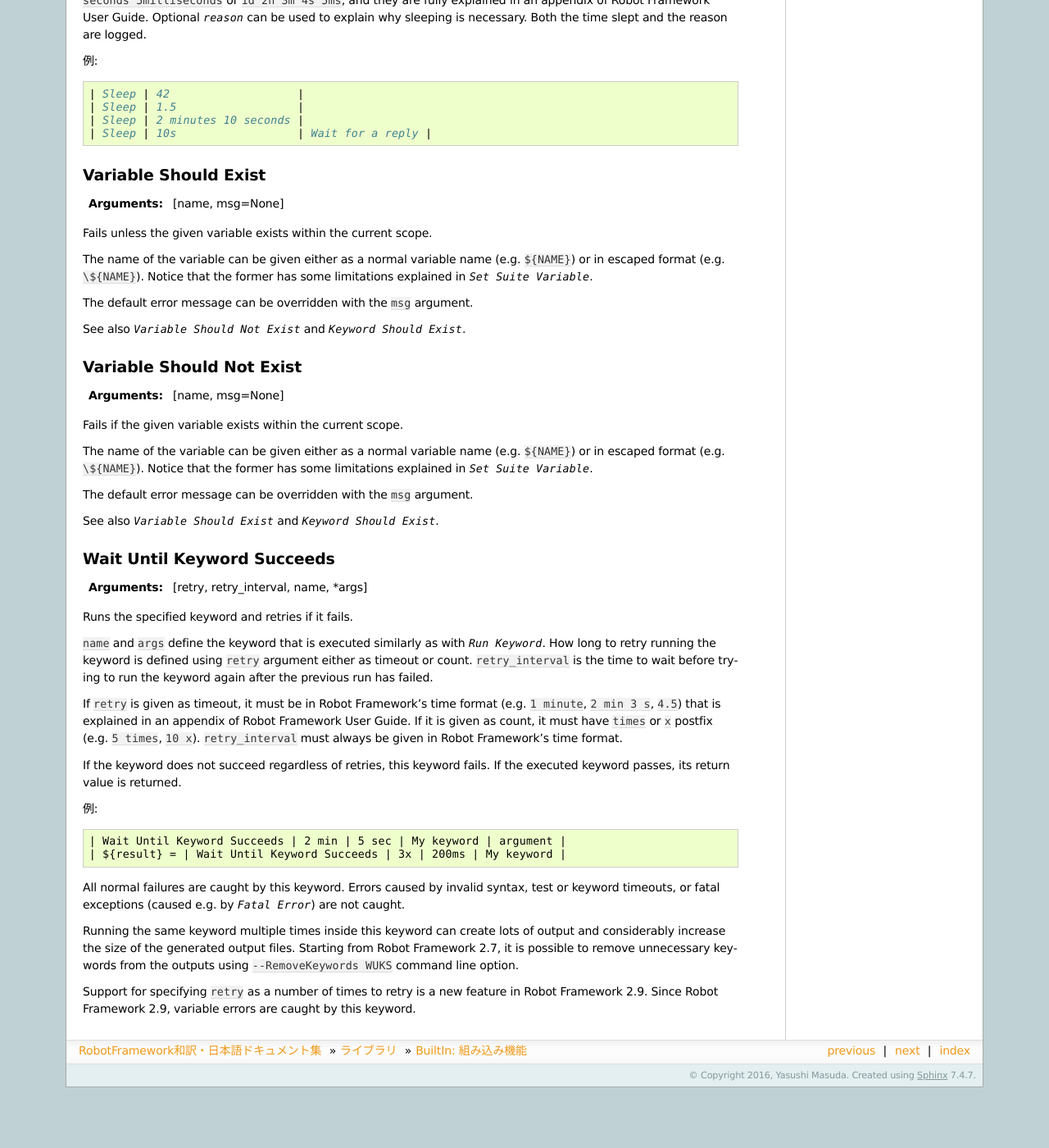
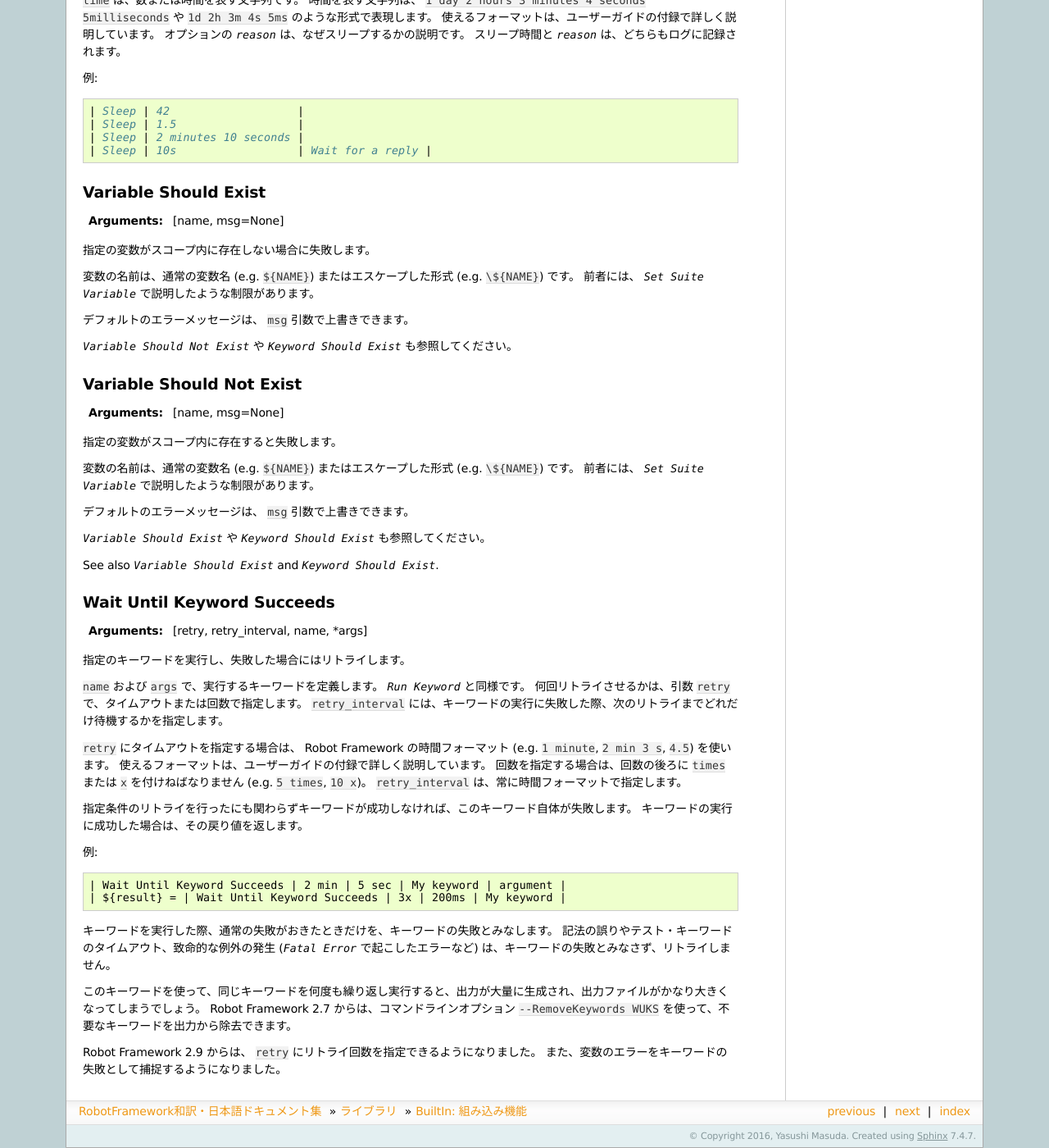
Before and after one commit to whosaysni/robotframework-ja, a Sphinx documentation site: the page built from docs/lib/BuiltIn.rst, in a window 1280 px wide and 1400 px high, scrolled down 36868 px. Shown: the whole window at 82% size. Built offline with Sphinx 7.4.7, drawn with Linux system fonts in a browser that asks for light colours; before the commit the page ends 38194 px from its top, so only the background shows below that; some of the changed text lies outside the part shown.

Commit message:
組み込みライブラリの一部と、変数の節の一部を訳出した。

```diff
--- a/docs/lib/BuiltIn.rst
+++ b/docs/lib/BuiltIn.rst
@@ -10,7 +10,7 @@ Named arguments:  supported
 
 
 目次
-~~~~~~~~~~~~~~~~~~~~~~~~~~~~~~~~~~~~~~~~~~~~~~
+~~~~~~
 
 - `HTMLエラーメッセージ <HTML error messages>`_
 - `式の評価 <Evaluating expressions>`_
@@ -22,7 +22,7 @@ Named arguments:  supported
 .. _HTML error messages:
 
 HTMLエラーメッセージ
----------------------------------------------------
+----------------------
 
 キーワードの多くは、エラーメッセージのオプションを持っています。エラーメッセージは、キーワードの実行に失敗した際に使われます。 Robot Framework 2.8 からは、エラーメッセージの先頭に ``*HTML*`` を付けることで、 HTML 形式のエラーメッセージを使えるようになりました。使い方の例は `Fail` キーワードを参照してください。メッセージの HTML 化は、BuiltIn 以外のライブラリでも使えます。
 
@@ -30,7 +30,7 @@ HTMLエラーメッセージ
 .. _Evaluating expressions:
 
 式の評価
----------------------------------------------------
+----------
 
 `Evaluate` や `Run Keyword If` 、 `Should Be True` といったキーワードは、引数に式を指定でき、式は Python の `eval <https://docs.python.org/2/library/functions.html#eval>`_ で評価されます。そのため、 ``len()`` や ``int`` といった Python の組み込み関数を使えます。
 `Evaluate` では、自作のモジュールや実行に使う名前空間を設定できます。
@@ -77,7 +77,7 @@ Robot Framework 2.9 からは、変数自体を評価ネームスペース (eval
 .. _Boolean arguments:
 
 ブール型の引数
----------------------------------------------------
+-----------------
 
 キーワードの中には、値を true または false のブール型として扱うものがあります。
 そうしたキーワードの文字列を渡す場合、空文字と、 ``false`` または ``no`` (いずれも大小文字を区別しない) は False 扱いになります。
@@ -110,7 +110,7 @@ Robot Framework 2.9 以前では、原則、 ``false`` や ``no`` も含め、
 .. _Multiline string comparisons:
 
 複数行からなる文字列の比較
----------------------------------------------------
+---------------------------
 
 Robot Framework 2.9.1 からは、 `Should Be Equal` や `Should Be Equal As Strings` は、文字列が一致しないときに、 `unified diff形式 <https://en.wikipedia.org/wiki/Diff_utility#Unified_format>`_ でメッセージを出力します。
 
@@ -141,10 +141,10 @@ Robot Framework 2.9.1 からは、 `Should Be Equal` や `Should Be Equal As Str
 .. _Keywords:
 
 キーワード
----------------------------------------------------
+-----------
 
 Call Method
-~~~~~~~~~~~~~~~~~~~~~~~~~~~~~~~~~~~~~~~~~~~~~~
+~~~~~~~~~~~~
 
 :Arguments:  [object, method_name, \*args, \*\*kwargs]
 
@@ -166,7 +166,7 @@ Robot Framework 2.9 からは、 ``**kwargs`` のサポートが追加され、
   | Call Method      | ${object}    | positional   | escaped\=equals  |
 
 Catenate
-~~~~~~~~~~~~~~~~~~~~~~~~~~~~~~~~~~~~~~~~~~~~~~
+~~~~~~~~~
 
 :Arguments:  [\*items]
 
@@ -186,7 +186,7 @@ Catenate
   | ${str3} = 'Helloworld'
 
 Comment
-~~~~~~~~~~~~~~~~~~~~~~~~~~~~~~~~~~~~~~~~~~~~~~
+~~~~~~~~
 
 :Arguments:  [\*messages]
 
@@ -197,7 +197,7 @@ Comment
 変数の値を出力したいときは、 `Log` や `Log Many` を使ってください。
 
 Continue For Loop
-~~~~~~~~~~~~~~~~~~~~~~~~~~~~~~~~~~~~~~~~~~~~~~
+~~~~~~~~~~~~~~~~~~
 
 :Arguments:  []
 
@@ -219,7 +219,7 @@ Continue For Loop
 Robot Framework 2.8 で追加されました。
 
 Continue For Loop If
-~~~~~~~~~~~~~~~~~~~~~~~~~~~~~~~~~~~~~~~~~~~~~~
+~~~~~~~~~~~~~~~~~~~~~
 
 :Arguments:  [condition]
 
@@ -239,7 +239,7 @@ Continue For Loop If
 Robot Framework 2.8 で追加されました。
 
 Convert To Binary
-~~~~~~~~~~~~~~~~~~~~~~~~~~~~~~~~~~~~~~~~~~~~~~
+~~~~~~~~~~~~~~~~~~
 
 :Arguments:  [item, base=None, prefix=None, length=None]
 
@@ -259,7 +259,7 @@ Convert To Binary
 `Convert To Integer`, `Convert To Octal`, `Convert To Hex` も参照してください。
 
 Convert To Boolean
-~~~~~~~~~~~~~~~~~~~~~~~~~~~~~~~~~~~~~~~~~~~~~~
+~~~~~~~~~~~~~~~~~~~
 
 :Arguments:  [item]
 
@@ -269,7 +269,7 @@ Convert To Boolean
 それ以外の値に対しては、 Python の ``bool()`` メソッドによる `真偽値 <http://docs.python.org/2/library/stdtypes.html#truth>`_ を返します。
 
 Convert To Bytes
-~~~~~~~~~~~~~~~~~~~~~~~~~~~~~~~~~~~~~~~~~~~~~~
+~~~~~~~~~~~~~~~~~
 
 :Arguments:  [input, input_type=text]
 
@@ -311,26 +311,20 @@ Convert To Bytes
 Robot Framework 2.8.2 で追加されました。
 
 Convert To Hex
-~~~~~~~~~~~~~~~~~~~~~~~~~~~~~~~~~~~~~~~~~~~~~~
+~~~~~~~~~~~~~~~
 
 :Arguments:  [item, base=None, prefix=None, length=None, lowercase=False]
 
 
-Converts the given item to a hexadecimal string.
-
-The ``item``, with an optional ``base``, is first converted to an
-integer using `Convert To Integer` internally. After that it
-is converted to a hexadecimal number (base 16) represented as
-a string such as ``FF0A``.
-
-The returned value can contain an optional ``prefix`` and can be
-required to be of minimum ``length`` (excluding the prefix and a
-possible minus sign). If the value is initially shorter than
-the required length, it is padded with zeros.
-
-By default the value is returned as an upper case string, but the
-``lowercase`` argument a true value (see `Boolean arguments`) turns
-the value (but not the given prefix) to lower case.
+item を整数値とみなして、16進表現の文字列に変換します。
+
+``item`` は、まずオプション ``base`` をもとに、内部的に `Convert To Integer` で整数に変換されます。
+その後、16進数 (基数16) の表現に変換され、 ``FF0A`` のような文字列になります。
+
+戻り値にはオプションの (0x...やH...のような) ``prefix``を付加できます。
+また、 ``length`` で (プレフィクスや符号を除いた) 最小の長さを指定でき、変換後の文字列が最小の長さに満たないときにゼロ詰めできます。
+
+デフォルトの設定では、値は大文字で表現されますが、引数 ``lowercase`` を真値 (:ref:`ブール型の引数 <boolean arguments>` 参照) にすると、(プレフィクス以外の) 文字を小文字にします。
 
 例::
 
@@ -338,26 +332,24 @@ the value (but not the given prefix) to lower case.
   | ${result} = | Convert To Hex | -10 | prefix=0x | length=2     | # Result is -0x0A |
   | ${result} = | Convert To Hex | 255 | prefix=X | lowercase=yes | # Result is Xff   |
 
-See also `Convert To Integer`, `Convert To Binary` and `Convert To Octal`.
+`Convert To Integer`, `Convert To Binary`, `Convert To Octal` も参照してください。
 
 Convert To Integer
-~~~~~~~~~~~~~~~~~~~~~~~~~~~~~~~~~~~~~~~~~~~~~~
+~~~~~~~~~~~~~~~~~~~~
 
 :Arguments:  [item, base=None]
 
-Converts the given item to an integer number.
-
-If the given item is a string, it is by default expected to be an
-integer in base 10. There are two ways to convert from other bases:
-
-- Give base explicitly to the keyword as ``base`` argument.
-
-- Prefix the given string with the base so that ``0b`` means binary
-  (base 2), ``0o`` means octal (base 8), and ``0x`` means hex (base 16).
-  The prefix is considered only when ``base`` argument is not given and
-  may itself be prefixed with a plus or minus sign.
-
-The syntax is case-insensitive and possible spaces are ignored.
+item を整数に変換します。
+
+item が文字列の場合は、通常は基数 10 の整数として変換します。
+以下のような場合は、基数が変わります:
+
+- 引数で ``base`` を明に指定した場合。
+
+- 文字列の先頭に特定のプレフィクスが付いている場合。例えば、 ``0b`` は2進 (基数2), ``0o`` は8進 (基数 8), ``0x`` は 16 進 (基数 16) です。
+  プレフィクスを解釈するのは ``base`` を指定していないときだけで、プラス・マイナス符号はプレフィクスより前に付けます。
+
+大小文字の区別はせず、スペースを無視します。
 
 例::
 
@@ -368,21 +360,19 @@ The syntax is case-insensitive and possible spaces are ignored.
   | ${result} = | Convert To Integer | 0b100  |    | # Result is 4     |
   | ${result} = | Convert To Integer | -0x100 |    | # Result is -256  |
 
-See also `Convert To Number`, `Convert To Binary`, `Convert To Octal`,
-`Convert To Hex`, and `Convert To Bytes`.
+`Convert To Number`, `Convert To Binary`, `Convert To Octal`,
+`Convert To Hex`, `Convert To Bytes` も参照してください。
 
 Convert To Number
-~~~~~~~~~~~~~~~~~~~~~~~~~~~~~~~~~~~~~~~~~~~~~~
+~~~~~~~~~~~~~~~~~~~
 
 :Arguments:  [item, precision=None]
 
-Converts the given item to a floating point number.
-
-If the optional ``precision`` is positive or zero, the returned number
-is rounded to that number of decimal digits. Negative precision means
-that the number is rounded to the closest multiple of 10 to the power
-of the absolute precision. If a number is equally close to a certain
-precision, it is always rounded away from zero.
+item を浮動小数点数に変換します。
+
+オプションの ``precision`` が非負の整数の場合、戻り値は少数部が指定した桁数になるよう丸められます。
+負の整数を指定すると、その数の絶対値分の桁で値を丸めます。
+切り捨てと切り上げの丸め誤差が等しくなる場合には、常に、値がゼロから離れる方向に切り捨て・切り上げ処理します。
 
 例::
 
@@ -391,32 +381,29 @@ precision, it is always rounded away from zero.
   | ${result} = | Convert To Number | 42.512 | 0  | # Result is 43.0   |
   | ${result} = | Convert To Number | 42.512 | -1 | # Result is 40.0   |
 
-Notice that machines generally cannot store floating point numbers
-accurately. This may cause surprises with these numbers in general
-and also when they are rounded. For more information see, for example,
-these resources:
+一般的に、計算機は、浮動小数点を厳密に表現できません。
+そのため、変換後の値や、値丸めの結果が期待通りにならないことがあるので注意しましょう。
+詳しくは、以下の文献などを参照してください:
+
 
 - http://docs.python.org/2/tutorial/floatingpoint.html
 - http://randomascii.wordpress.com/2012/02/25/comparing-floating-point-numbers-2012-edition
 
-If you need an integer number, use `Convert To Integer` instead.
+整数への変換を行いたければ `Convert To Integer` を使ってください。
 
 Convert To Octal
-~~~~~~~~~~~~~~~~~~~~~~~~~~~~~~~~~~~~~~~~~~~~~~
+~~~~~~~~~~~~~~~~~~
 
 :Arguments:  [item, base=None, prefix=None, length=None]
 
-Converts the given item to an octal string.
-
-The ``item``, with an optional ``base``, is first converted to an
-integer using `Convert To Integer` internally. After that it
-is converted to an octal number (base 8) represented as a
-string such as ``775``.
-
-The returned value can contain an optional ``prefix`` and can be
-required to be of minimum ``length`` (excluding the prefix and a
-possible minus sign). If the value is initially shorter than
-the required length, it is padded with zeros.
+item を 8 進表現の文字列に変換します。
+
+``item`` は、まずオプション ``base`` をもとに、内部的に `Convert To Integer` で整数に変換されます。
+その後、8進数 (基数 8) の表現に変換され、 ``775`` のような文字列になります。
+
+戻り値にはオプションの (0o...やO...のような) ``prefix`` を付加できます。
+また、 ``length`` で (プレフィクスや符号を除いた) 最小の長さを指定でき、変換後の文字列が最小の長さに満たないときにゼロ詰めできます。
+
 
 例::
 
@@ -424,29 +411,28 @@ the required length, it is padded with zeros.
   | ${result} = | Convert To Octal | -F | base=16    | prefix=0 | # Result is -017    |
   | ${result} = | Convert To Octal | 16 | prefix=oct | length=4 | # Result is oct0020 |
 
-See also `Convert To Integer`, `Convert To Binary` and `Convert To Hex`.
+`Convert To Integer`, `Convert To Binary`, `Convert To Hex` も参照してください。
+
 
 Convert To String
-~~~~~~~~~~~~~~~~~~~~~~~~~~~~~~~~~~~~~~~~~~~~~~
+~~~~~~~~~~~~~~~~~~~
 
 :Arguments:  [item]
 
-Converts the given item to a Unicode string.
-
-Uses ``__unicode__`` or ``__str__`` method with Python objects and
-``toString`` with Java objects.
-
-Use `Encode String To Bytes` and `Decode Bytes To String` keywords
-in ``String`` library if you need to convert between Unicode and byte
-strings using different encodings. Use `Convert To Bytes` if you just
-want to create byte strings.
+item を Unicode 文字列に変換します。
+
+Python オブジェクトに対しては ``__unicode__`` や ``__str__`` メソッドを、 Java オブジェクトに対しては ``toString`` を使います。
+
+Unicode と様々なエンコーディングのバイト文字列の間で変換したいときには、 ``String`` ライブラリの `Encode String To Bytes` や `Decode Bytes To String` を使ってください。
+単にバイト文字列を生成したいときには、 `Convert To Bytes` を使ってください。
+
 
 Create Dictionary
-~~~~~~~~~~~~~~~~~~~~~~~~~~~~~~~~~~~~~~~~~~~~~~
+~~~~~~~~~~~~~~~~~~~
 
 :Arguments:  [\*items]
 
-Creates and returns a dictionary based on given items.
+items をから辞書を生成して返します。
 
 Items are given using ``key=value`` syntax same way as ``&{dictionary}``
 variables are created in the Variable table. Both keys and values
@@ -2482,17 +2468,18 @@ error message with ``msg`` and ``values``.
 
 
 Sleep
-~~~~~~~~~~~~~~~~~~~~~~~~~~~~~~~~~~~~~~~~~~~~~~
+~~~~~~~
 
 :Arguments:  [time\_, reason=None]
 
-Pauses the test executed for the given time.
-
-``time`` may be either a number or a time string. Time strings are in
-a format such as ``1 day 2 hours 3 minutes 4 seconds 5milliseconds`` or
-``1d 2h 3m 4s 5ms``, and they are fully explained in an appendix of
-Robot Framework User Guide. Optional `reason` can be used to explain why
-sleeping is necessary. Both the time slept and the reason are logged.
+指定時間の間、テストの実行を停止します。
+
+``time`` は、数または時間を表す文字列です。
+時間を表す文字列は、 ``1 day 2 hours 3 minutes 4 seconds 5milliseconds`` や ``1d 2h 3m 4s 5ms`` のような形式で表現します。
+使えるフォーマットは、ユーザーガイドの付録で詳しく説明しています。
+オプションの `reason` は、なぜスリープするかの説明です。
+スリープ時間と `reason` は、どちらもログに記録されます。
+
 
 例:
 
@@ -2505,33 +2492,33 @@ sleeping is necessary. Both the time slept and the reason are logged.
 
 
 Variable Should Exist
-~~~~~~~~~~~~~~~~~~~~~~~~~~~~~~~~~~~~~~~~~~~~~~
+~~~~~~~~~~~~~~~~~~~~~~~
 
 :Arguments:  [name, msg=None]
 
-Fails unless the given variable exists within the current scope.
-
-The name of the variable can be given either as a normal variable name
-(e.g. ``${NAME}``) or in escaped format (e.g. ``\${NAME}``). Notice
-that the former has some limitations explained in `Set Suite Variable`.
-
-The default error message can be overridden with the ``msg`` argument.
-
-See also `Variable Should Not Exist` and `Keyword Should Exist`.
+指定の変数がスコープ内に存在しない場合に失敗します。
+
+変数の名前は、通常の変数名 (e.g. ``${NAME}``) またはエスケープした形式 (e.g. ``\${NAME}``) です。
+前者には、 `Set Suite Variable` で説明したような制限があります。
+
+デフォルトのエラーメッセージは、 ``msg`` 引数で上書きできます。
+
+`Variable Should Not Exist` や `Keyword Should Exist` も参照してください。
 
 
 Variable Should Not Exist
-~~~~~~~~~~~~~~~~~~~~~~~~~~~~~~~~~~~~~~~~~~~~~~
+~~~~~~~~~~~~~~~~~~~~~~~~~~~
 
 :Arguments:  [name, msg=None]
 
-Fails if the given variable exists within the current scope.
-
-The name of the variable can be given either as a normal variable name
-(e.g. ``${NAME}``) or in escaped format (e.g. ``\${NAME}``). Notice
-that the former has some limitations explained in `Set Suite Variable`.
-
-The default error message can be overridden with the ``msg`` argument.
+指定の変数がスコープ内に存在すると失敗します。
+
+変数の名前は、通常の変数名 (e.g. ``${NAME}``) またはエスケープした形式 (e.g. ``\${NAME}``) です。
+前者には、 `Set Suite Variable` で説明したような制限があります。
+
+デフォルトのエラーメッセージは、 ``msg`` 引数で上書きできます。
+
+`Variable Should Exist` や `Keyword Should Exist` も参照してください。
 
 See also `Variable Should Exist` and `Keyword Should Exist`.
 
@@ -2541,39 +2528,30 @@ Wait Until Keyword Succeeds
 
 :Arguments:  [retry, retry_interval, name, \*args]
 
-Runs the specified keyword and retries if it fails.
-
-``name`` and ``args`` define the keyword that is executed similarly
-as with `Run Keyword`. How long to retry running the keyword is
-defined using ``retry`` argument either as timeout or count.
-``retry_interval`` is the time to wait before trying to run the
-keyword again after the previous run has failed.
-
-If ``retry`` is given as timeout, it must be in Robot Framework's
-time format (e.g. ``1 minute``, ``2 min 3 s``, ``4.5``) that is
-explained in an appendix of Robot Framework User Guide. If it is
-given as count, it must have ``times`` or ``x`` postfix (e.g.
-``5 times``, ``10 x``). ``retry_interval`` must always be given in
-Robot Framework's time format.
-
-If the keyword does not succeed regardless of retries, this keyword
-fails. If the executed keyword passes, its return value is returned.
+指定のキーワードを実行し、失敗した場合にはリトライします。
+
+``name`` および ``args`` で、実行するキーワードを定義します。 `Run Keyword` と同様です。
+何回リトライさせるかは、引数 ``retry`` で、タイムアウトまたは回数で指定します。
+``retry_interval`` には、キーワードの実行に失敗した際、次のリトライまでどれだけ待機するかを指定します。
+
+``retry`` にタイムアウトを指定する場合は、 Robot Framework の時間フォーマット (e.g. ``1 minute``, ``2 min 3 s``, ``4.5``) を使います。
+使えるフォーマットは、ユーザーガイドの付録で詳しく説明しています。
+回数を指定する場合は、回数の後ろに ``times`` または ``x`` を付けねばなりません (e.g. ``5 times``, ``10 x``)。
+``retry_interval`` は、常に時間フォーマットで指定します。
+
+指定条件のリトライを行ったにも関わらずキーワードが成功しなければ、このキーワード自体が失敗します。
+キーワードの実行に成功した場合は、その戻り値を返します。
 
 例::
 
   | Wait Until Keyword Succeeds | 2 min | 5 sec | My keyword | argument |
   | ${result} = | Wait Until Keyword Succeeds | 3x | 200ms | My keyword |
 
-All normal failures are caught by this keyword. Errors caused by
-invalid syntax, test or keyword timeouts, or fatal exceptions (caused
-e.g. by `Fatal Error`) are not caught.
-
-Running the same keyword multiple times inside this keyword can create
-lots of output and considerably increase the size of the generated
-output files. Starting from Robot Framework 2.7, it is possible to
-remove unnecessary keywords from the outputs using
-``--RemoveKeywords WUKS`` command line option.
-
-Support for specifying ``retry`` as a number of times to retry is
-a new feature in Robot Framework 2.9.
-Since Robot Framework 2.9, variable errors are caught by this keyword.
+キーワードを実行した際、通常の失敗がおきたときだけを、キーワードの失敗とみなします。
+記法の誤りやテスト・キーワードのタイムアウト、致命的な例外の発生 (`Fatal Error` で起こしたエラーなど) は、キーワードの失敗とみなさず、リトライしません。
+
+このキーワードを使って、同じキーワードを何度も繰り返し実行すると、出力が大量に生成され、出力ファイルがかなり大きくなってしまうでしょう。
+Robot Framework 2.7 からは、コマンドラインオプション ``--RemoveKeywords WUKS`` を使って、不要なキーワードを出力から除去できます。
+
+Robot Framework 2.9 からは、 ``retry`` にリトライ回数を指定できるようになりました。
+また、変数のエラーをキーワードの失敗として捕捉するようになりました。
```
Also changed, not shown: docs/userguide/CreatingTestData/Variables.rst (+8 -8 lines).
